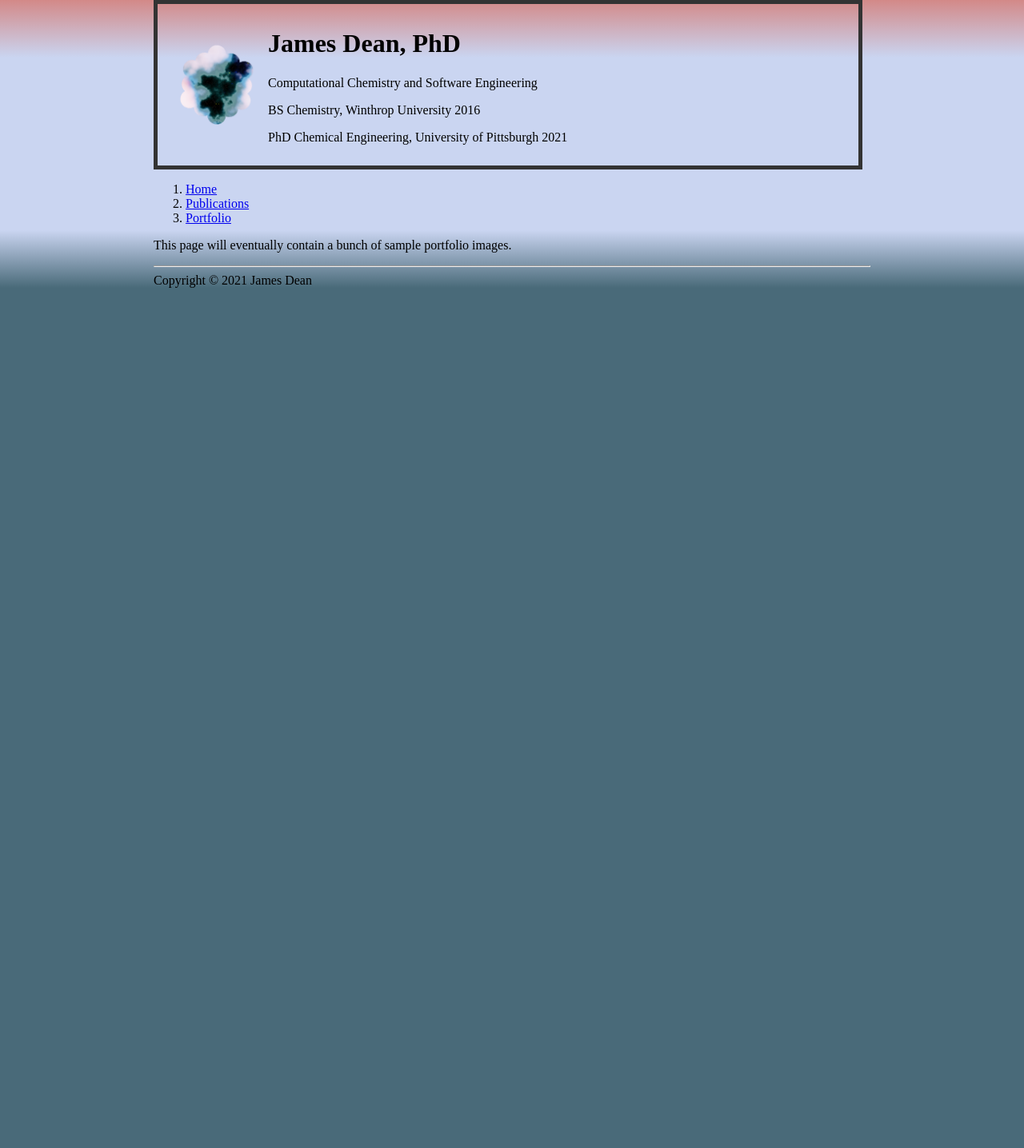
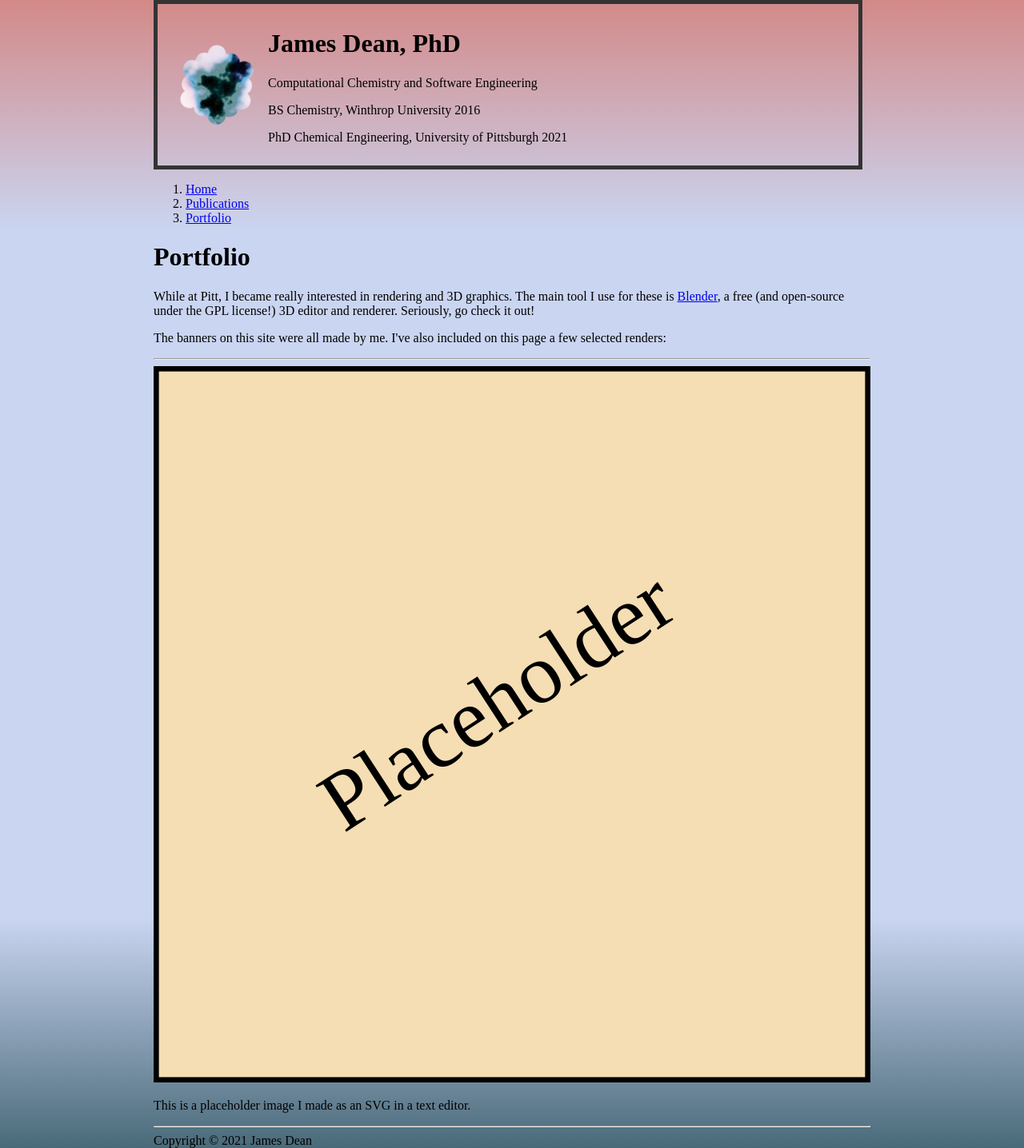
Before and after one commit to AcylSilane/acylsilane.github.io, a Jekyll site: the page built from portfolio.md, in a window 1280 px wide. Shown: the whole page at 80% size. Built offline with Jekyll 4.4.1, drawn with Linux system fonts in a browser that asks for light colours; before the commit the page ends 900 px from its top, so only the background shows below that.

Commit message:
Add skeleton for portfolio page

```diff
--- a/assets/css/styles.css
+++ b/assets/css/styles.css
@@ -40,3 +40,16 @@ header img {
 .header-content {
     text-align: left;
 }
+
+.portfolio-image {
+    text-align: center;
+}
+
+.portfolio-image img {
+    max-width: 100%;
+    height: auto;
+}
+
+.portfolio-image p {
+    text-align: justify;
+}
--- a/portfolio.md
+++ b/portfolio.md
@@ -3,4 +3,15 @@ layout: default
 title: Portfolio
 ---
 
-This page will eventually contain a bunch of sample portfolio images.
+<html>
+    <h1> Portfolio </h1>
+    <p>While at Pitt, I became really interested in rendering and 3D graphics. The main tool I use for these is <a href="https://blender.org">Blender</a>, a free (and open-source under the GPL license!) 3D editor and renderer. Seriously, go check it out!</p>
+    <p>The banners on this site were all made by me. I've also included on this page a few selected renders:</p>
+
+    {% for entry in site.data.portfolio %}
+        <hr>
+        <div class="portfolio-image"><img src="/assets/portfolio/placeholder.svg" alt="{{entry.alt-text}}">
+        <p>{{entry.caption}}</p>
+        </div>
+    {% endfor %}
+</html>
```
Also changed, not shown: assets/portfolio/placeholder.svg.
